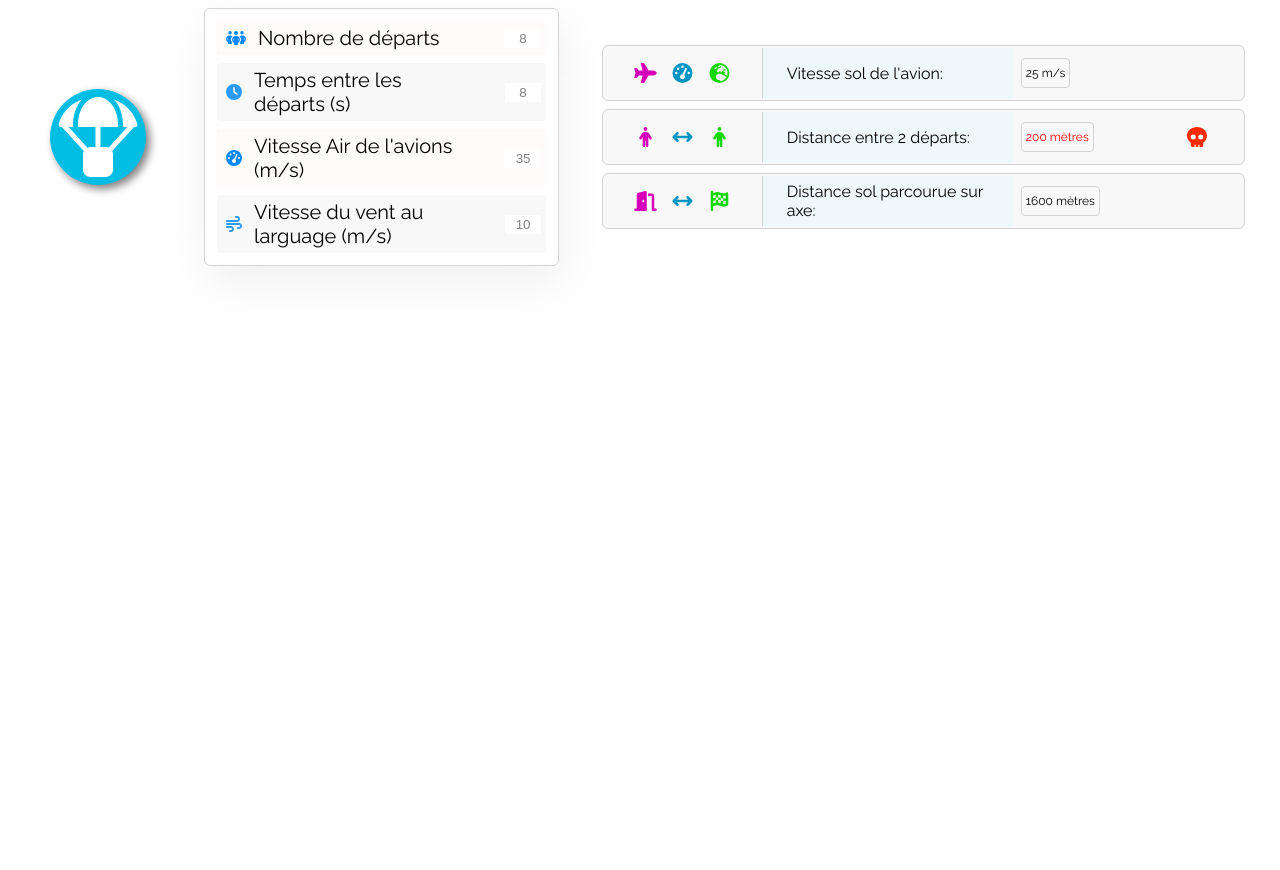
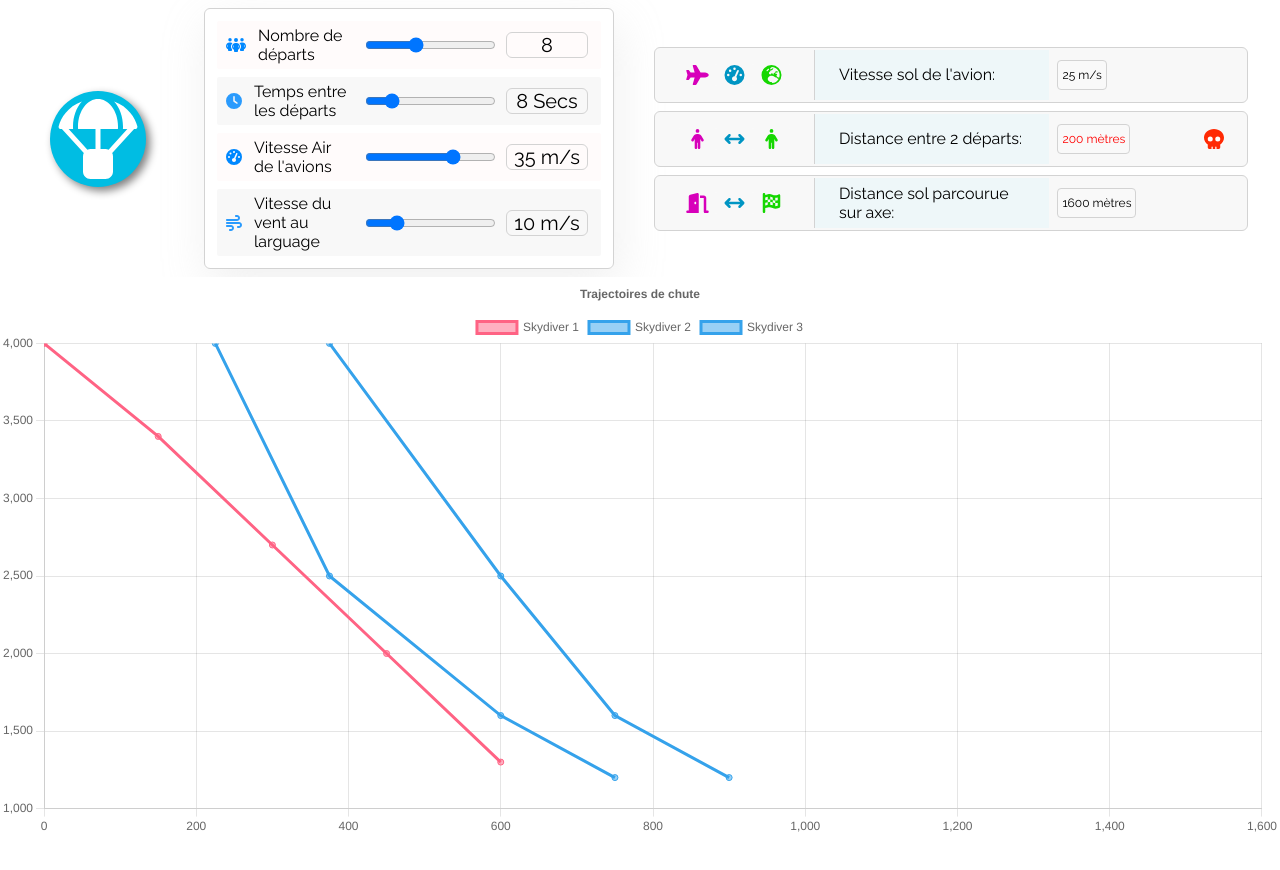
Before and after one commit to ClementBenezech/drop-simulator, a React (Create React App) app in the folder my-app/: page / in a window 1280 px wide. Shown: the top 870 px of the page. After the commit the page ends 837 px from the top, so only its background shows below. Built offline with nearby package versions, Linux system fonts and the light colour scheme.

Commit message:
Added sliders controls for parameters, implemented dummy charts.js line graph

```diff
--- a/my-app/src/App.tsx
+++ b/my-app/src/App.tsx
@@ -111,7 +111,6 @@ function App() {
       <AppGlobalContext.Provider value={{ getProperties: { dropsByRun, timeBetweenDrops, skydiversCollection, windGradientCollection, planeAirSpeedUponExit, frontWindVectorUponExit }, setProperties: { setDropsByRun, setTimeBetweenDrops, setSkydiversCollection, setWindGradientCollection, setPlaneAirSpeedUponExit, setFrontWindVectorUponExit } }}>
         <Header />
         <MainContent />
-        <Footer></Footer>
       </AppGlobalContext.Provider>
     </AppContainer>
   );
--- a/my-app/src/components/Header/Header.tsx
+++ b/my-app/src/components/Header/Header.tsx
@@ -19,10 +19,10 @@ export const Header = () => {
         <S.StyledLogo icon={faParachuteBox} />
         <S.InputsContainer>
 
-            <InputWithLabel icon={faPeopleGroup} label="Nombre de départs" value={AppContext.getProperties.dropsByRun} onChange={AppContext.setProperties.setDropsByRun} />
-            <InputWithLabel icon={faClockFour} label="Temps entre les départs (s)" value={AppContext.getProperties.timeBetweenDrops} onChange={AppContext.setProperties.setTimeBetweenDrops} />
-            <InputWithLabel icon={faGaugeHigh} label="Vitesse Air de l'avions (m/s)" value={AppContext.getProperties.planeAirSpeedUponExit} onChange={AppContext.setProperties.setPlaneAirSpeedUponExit} />
-            <InputWithLabel icon={faWind} label="Vitesse du vent au larguage (m/s)" value={AppContext.getProperties.frontWindVectorUponExit} onChange={AppContext.setProperties.setFrontWindVectorUponExit} />
+            <InputWithLabel min={1} max={20} unit="" icon={faPeopleGroup} label="Nombre de départs" value={AppContext.getProperties.dropsByRun} onChange={AppContext.setProperties.setDropsByRun} />
+            <InputWithLabel min={0} max={50} unit="Secs" icon={faClockFour} label="Temps entre les départs" value={AppContext.getProperties.timeBetweenDrops} onChange={AppContext.setProperties.setTimeBetweenDrops} />
+            <InputWithLabel min={0} max={50} unit="m/s" icon={faGaugeHigh} label="Vitesse Air de l'avions" value={AppContext.getProperties.planeAirSpeedUponExit} onChange={AppContext.setProperties.setPlaneAirSpeedUponExit} />
+            <InputWithLabel min={0} max={50} unit="m/s" icon={faWind} label="Vitesse du vent au larguage" value={AppContext.getProperties.frontWindVectorUponExit} onChange={AppContext.setProperties.setFrontWindVectorUponExit} />
 
         </S.InputsContainer>
         <S.ComputedDataContainer>
--- a/my-app/src/components/InputWithLabel/InputWithLabel.style.tsx
+++ b/my-app/src/components/InputWithLabel/InputWithLabel.style.tsx
@@ -2,24 +2,13 @@ import { FontAwesomeIcon } from "@fortawesome/react-fontawesome"
 import styled from "styled-components"
 
 export const StyledInput = styled.input`
-    width: 30px;
+    width: 200px;
     border: none;
     border: 1px solid transparent;
 
     transition: 150ms border, 150ms color;
     color: #808080;
     text-align:center;
-    &:hover {
-
-            border-bottom: 1px solid #0ed7ff;
-            border-right: 1px solid #0ed7ff;
-        }
-
-    &:focus {
-        box-shadow: 1px 1px 2px grey;
-        color: #0e93ff;
-        outline: none;
-    }
 `
 
 export const StyledIcon = styled(FontAwesomeIcon)`
@@ -37,10 +26,22 @@ export const StyledEditIcon = styled(FontAwesomeIcon)`
 
 
 export const StyledLabel = styled.label`
+    font-size: 16px;
+    margin-right: 10px;
+    width: 50%;
+    text-align: left;
+`
+
+export const StyledValue = styled.div`
     font-size: 20px;
     margin-right: 10px;
-    width: 65%;
-    text-align: left;
+    min-width: 80px;
+    max-width: 100px;
+    text-align: center;
+    border: 1px solid lightgrey;
+    border-radius: 6px;
+    margin: 0 8px;
+
 `
 
 export const InputContainer = styled.div`
@@ -62,7 +63,7 @@ export const InputContainer = styled.div`
     }
     &:hover {
         background: white;
-        border: 1px solid #0ed7ff;
+
         ${StyledInput} {
             color: #0e93ff;
             border-bottom: 1px solid #0ed7ff;
--- a/my-app/src/components/InputWithLabel/InputWithLabel.tsx
+++ b/my-app/src/components/InputWithLabel/InputWithLabel.tsx
@@ -1,5 +1,6 @@
 import { IconProp } from "@fortawesome/fontawesome-svg-core";
 import { FontAwesomeIconProps } from "@fortawesome/react-fontawesome";
+import ReactSlider from 'react-slider'
 import { faPen } from "@fortawesome/free-solid-svg-icons";
 import * as React from "react";
 import * as S from "./InputWithLabel.style"
@@ -8,18 +9,21 @@ export type InputWithLabelProps = {
     icon: IconProp,
     label: string,
     value: number,
+    min: number,
+    max: number,
+    unit: string,
     onChange: (value: string) => void;
 
 
 }
-const InputWithLabel = ({ icon, label, value, onChange }: InputWithLabelProps) => {
+const InputWithLabel = ({ icon, label, value, onChange, min, max, unit }: InputWithLabelProps) => {
     return (
 
         <S.InputContainer >
             <S.StyledIcon icon={icon} />
             <S.StyledLabel>{label}</S.StyledLabel>
-            <S.StyledEditIcon icon={faPen} />
-            <S.StyledInput value={value} onChange={(event) => onChange(event.target.value)} type="text"></S.StyledInput>
+            <S.StyledInput min={min} max={max} value={value} onChange={(event) => onChange(event.target.value)} type="range"></S.StyledInput>
+            <S.StyledValue>{`${value} ${unit}`}</S.StyledValue>
         </S.InputContainer >)
 }
 
--- a/my-app/src/components/MainContent.tsx
+++ b/my-app/src/components/MainContent.tsx
@@ -1,21 +1,112 @@
 import { useContext } from "react"
 import { AppGlobalContext } from "../App"
 import styled from "styled-components"
+import { faker } from '@faker-js/faker';
+import {
+    Chart as ChartJS,
+    LinearScale,
+    PointElement,
+    LineElement,
+    Title,
+    Tooltip,
+    Legend,
+} from 'chart.js';
+import { Line, Scatter } from 'react-chartjs-2';
+
+ChartJS.register(
+    LinearScale,
+    PointElement,
+    LineElement,
+    Title,
+    Tooltip,
+    Legend
+);
+
+
+
+
+export const data = {
+    datasets: [
+        {
+            label: 'Skydiver 1',
+            data: [{ x: 0, y: 4000 }, { x: 150, y: 3400 }, { x: 300, y: 2700 }, { x: 450, y: 2000 }, { x: 600, y: 1300 }],
+            borderColor: 'rgb(255, 99, 132)',
+            backgroundColor: 'rgba(255, 99, 132, 0.5)',
+            showLine: true
+        },
+        {
+            label: 'Skydiver 2',
+            data: [{ x: 225, y: 4000 }, { x: 375, y: 2500 }, { x: 600, y: 1600 }, { x: 750, y: 1200 }],
+            borderColor: 'rgb(53, 162, 235)',
+            backgroundColor: 'rgba(53, 162, 235, 0.5)',
+            showLine: true
+        },
+        {
+            label: 'Skydiver 3',
+            data: [{ x: 375, y: 4000 }, { x: 600, y: 2500 }, { x: 750, y: 1600 }, { x: 900, y: 1200 }],
+            borderColor: 'rgb(53, 162, 235)',
+            backgroundColor: 'rgba(53, 162, 235, 0.5)',
+            showLine: true
+        },
+    ],
+};
+
 
 export const MainContentContainer = styled.div`
   width: 100vw;
-  height: 80vh;
+  height: 70vh;
+  position:relative;
+  overflow: hidden;
   background: white;
+
 `
+
 
 export const MainContent = () => {
     const AppContext = useContext(AppGlobalContext)
     console.log(AppContext)
+    console.log(data)
+
+    const groundSpeedDuringDrop = AppContext.getProperties.planeAirSpeedUponExit - AppContext.getProperties.frontWindVectorUponExit;
+    const horizontalSeparationDistance = groundSpeedDuringDrop * AppContext.getProperties.timeBetweenDrops;
+    const TotalRunDistance = horizontalSeparationDistance * AppContext.getProperties.dropsByRun
+
+    const options = {
+
+        responsive: true,
+        maintainAspectRatio: false,
+        plugins: {
+            legend: {
+                position: 'top' as const,
+            },
+            title: {
+                display: true,
+                text: 'Trajectoires de chute',
+            },
+        },
+        scales: {
+            x: {
+                max: TotalRunDistance,
+                min: 0,
+
+            },
+            y: {
+                max: 4000,
+                min: 1000,
+                ticks: {
+                    stepSize: 500,
+                }
+            },
+
+        }
+    }
+
+
+
 
     return (
-        < MainContentContainer >
-            {/*<input value={AppContext.getProperties.dropsByRun} onChange={(event) => AppContext.setProperties.setDropsByRun(event.target.value)} type="text"></input>
-            <input value={AppContext.getProperties.timeBetweenDrops} onChange={(event) => AppContext.setProperties.setTimeBetweenDrops(event.target.value)} type="text"></input>*/}
+        < MainContentContainer  >
+            <Scatter options={options} data={data} />;
         </MainContentContainer >
     )
 
```
Also changed, not shown: my-app/package.json (+7 -0 lines), 1 other file (tests, documents, lock files or other folders).
